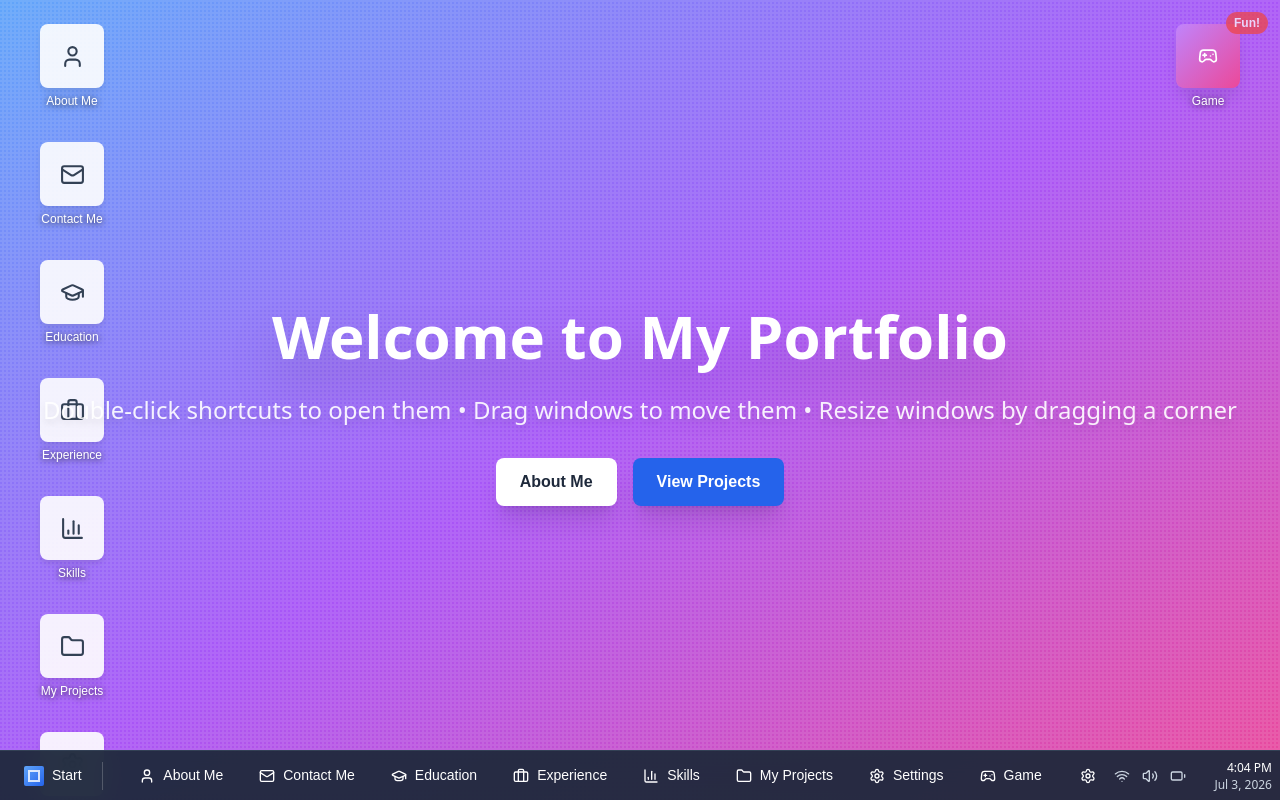
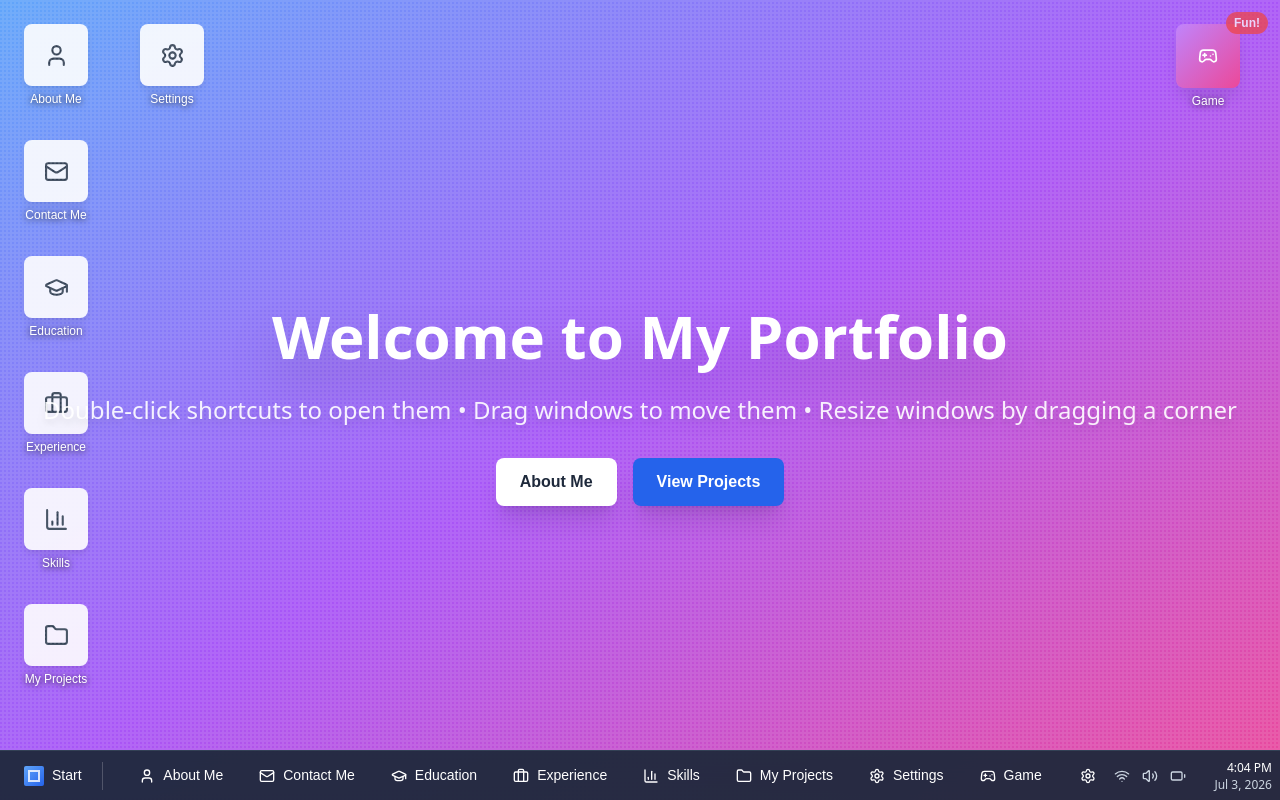
Before and after one commit to nrasam/Portfolio, a React (Vite) app: page / in a window 1280 px wide. Built offline with nearby package versions, Linux system fonts and the light colour scheme.

Commit message:
Refactored shortcutContainer layout to use grid for better organization and to fix a bug where they'd be hidden under the taskbar

```diff
--- a/src/components/Desktop/Desktop.module.css
+++ b/src/components/Desktop/Desktop.module.css
@@ -46,12 +46,18 @@
 }
 
 .shortcutContainer {
-  position: absolute;
-  top: 1rem;
-  left: 1rem;
-  display: flex;
-  flex-direction: column;
-  gap: 1rem;
+  padding-top: 1rem;
+  /* Make the height of the container just short of the taskbar */
+  height: calc(100vh - var(--taskbar-height));
+  /* Grid works best here for snapping shortcuts to a grid */
+  display: grid;
+  /* Make the shortcuts fill the column first instead of the other way around */
+  grid-auto-flow: column;
+  /* Auto set the # of rows and make each row a set height */
+  grid-template-rows: repeat(auto-fill, 100px);
+  /* Make each column a uniform width */
+  grid-auto-columns: 100px;
+  gap: 16px;
 }
 
 .welcomeOverlay {
--- a/src/index.css
+++ b/src/index.css
@@ -10,4 +10,6 @@ body,
   height: 100%;
   width: 100%;
   overflow: hidden;
+
+  --taskbar-height: 50px;
 }
```
